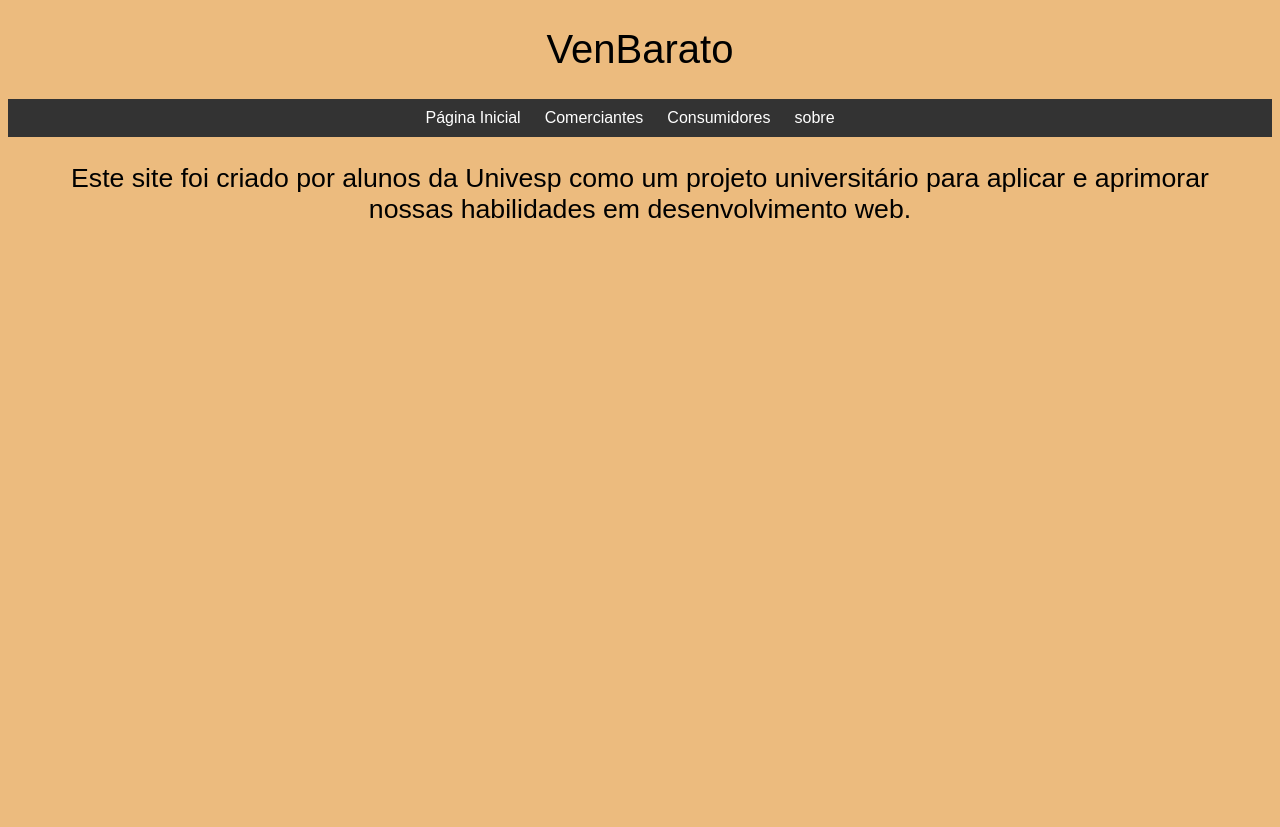
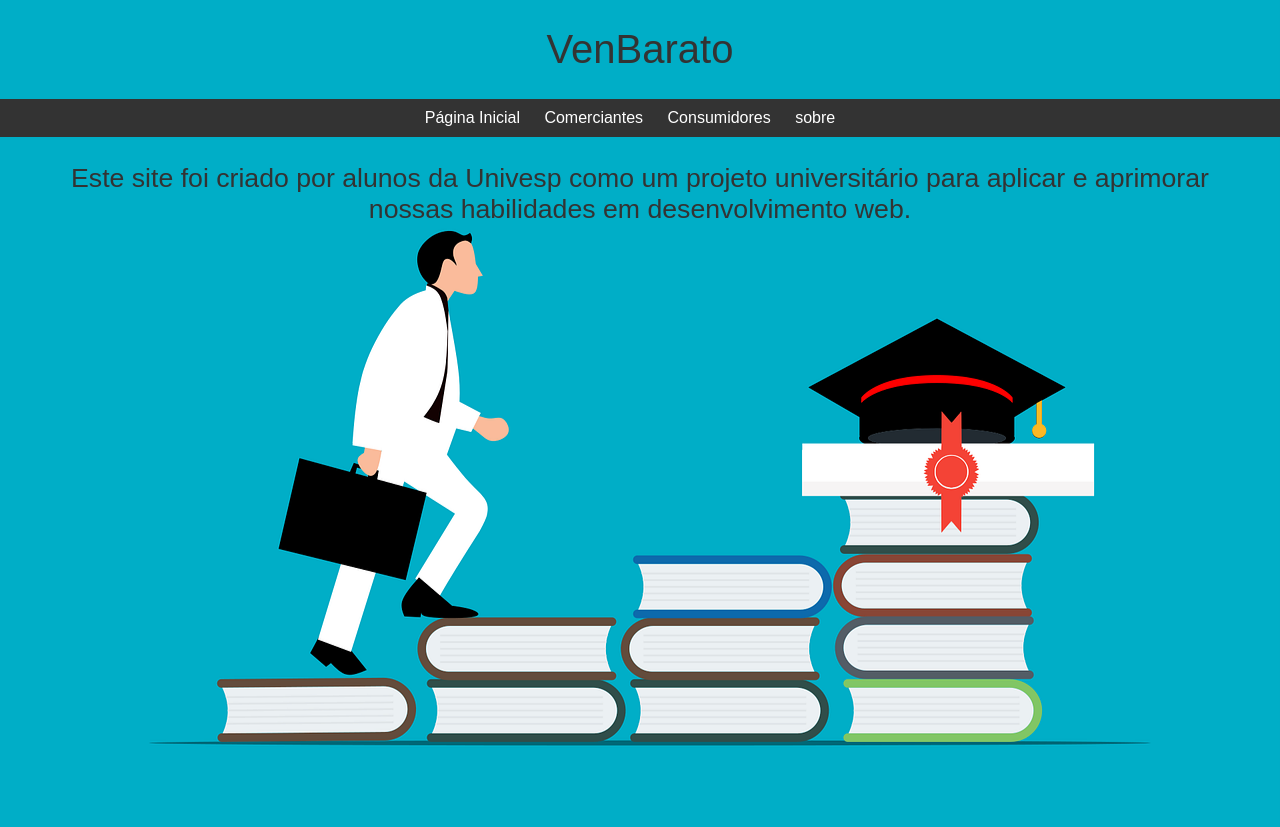
Before and after one commit to Julio-Silva-1973/ProjetoIntegrador, a Flask app: page /sobre in a window 1280 px wide. Before the commit the page ends 218 px from the top, so only its background shows below. Run offline with Flask 3, Linux system fonts and the light colour scheme.

Commit message:
alteracao2

```diff
--- a/src/templates/comerciantes.html
+++ b/src/templates/comerciantes.html
@@ -80,7 +80,6 @@
 }
 
     nav ul li a:hover{
-    background-color: aqua;
     color: blue;
 }
     label{
--- a/src/templates/index.html
+++ b/src/templates/index.html
@@ -37,8 +37,6 @@ body{
         body{
             text-align: center; /* Configuração dos parágrafos do corpo da página */
 
-            background-color: rgb(165, 182, 202); /* Cor de fundo da Página*/
-            font: Normal 12pt Arial
         }
         h1{
             text-align: center;
--- a/src/templates/sobre.html
+++ b/src/templates/sobre.html
@@ -9,8 +9,16 @@
     <h1>VenBarato</h1>
 
 <style>
-    body{
-        background-color: rgb(236, 187, 126);
+     body{
+            width: 100vm;
+            height: 100vh;
+            background-image: url("{{url_for('static',filename='graduacao.png')}}");
+            background-size: cover;
+            background-position: center;
+            margin: 0;
+            padding: 0;
+            font-family: Arial, Helvetica, sans-serif;
+            color: #333;
     }
 
     h1{
```
Also changed, not shown: src/templates/clientes.html (+12 -5 lines), src/static/clientes.jpg (added), src/static/graduacao.png (added), src/static/login1.jpg (deleted).
